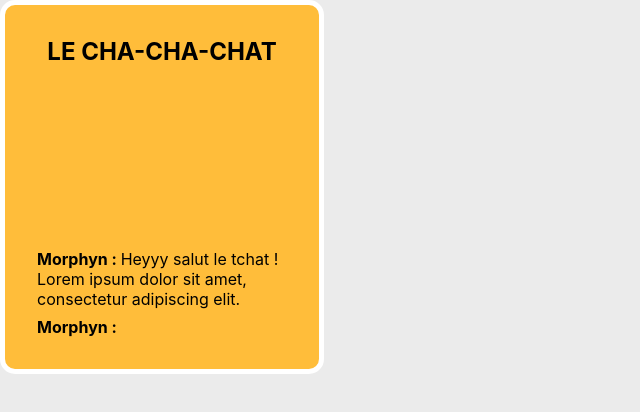
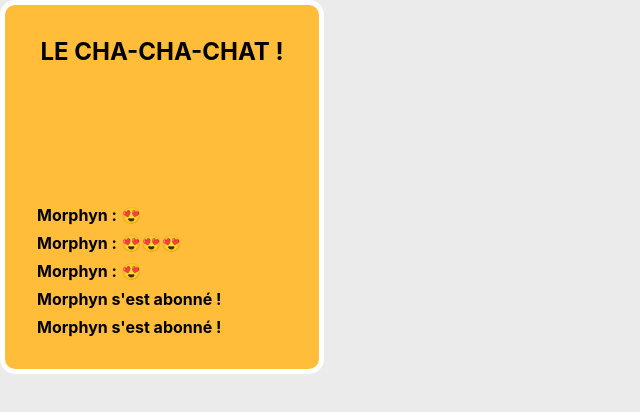
Before and after one commit to matteopof/devweb_project, a React (Create React App) app: page /chat in a window 1280 px wide. Shown: the top 412 px of the page, without its empty margins (0-640 px from the left). Built offline with nearby package versions, Linux system fonts and the light colour scheme.

Commit message:
Chat sub & emojis

```diff
--- a/src/components/chat/chat.json
+++ b/src/components/chat/chat.json
@@ -1,8 +1,17 @@
 [
   {
     "pseudo" : "Morphyn",
-    "comment" : "Heyyy salut le tchat ! Lorem ipsum dolor sit amet, consectetur adipiscing elit."
+    "comment" : "😍"
   },
+  {
+    "pseudo" : "Morphyn",
+    "comment" : "😍😍😍"
+  },
+  {
+    "pseudo" : "Morphyn",
+    "comment" : "😍"
+  },
+
   {
     "pseudo" : "Morphyn",
     "sub": true
@@ -22,6 +31,18 @@
   {
     "pseudo" : "Smoke",
     "comment" : "Bonjourrrr"
+  },
+  {
+    "pseudo" : "Morphyn",
+    "comment" : "😍"
+  },
+  {
+    "pseudo" : "Morphyn",
+    "comment" : "😉"
+  },
+  {
+    "pseudo" : "Morphyn",
+    "comment" : "😉😉"
   },
   {
     "pseudo" : "Morphyn",
@@ -45,6 +66,30 @@
   },
   {
     "pseudo" : "Morphyn",
+    "comment" : "😍😍😍"
+  },
+  {
+    "pseudo" : "Morphyn",
+    "comment" : "😍😍"
+  },
+  {
+    "pseudo" : "Morphyn",
+    "comment" : "😍"
+  },
+  {
+    "pseudo" : "Morphyn",
+    "comment" : "😉"
+  },
+  {
+    "pseudo" : "Morphyn",
+    "comment" : "😉😉"
+  },
+  {
+    "pseudo" : "Morphyn",
+    "comment" : "😍"
+  },
+  {
+    "pseudo" : "Morphyn",
     "comment" : "Heyyy salut le tchat !"
   },
   {
@@ -56,12 +101,28 @@
     "comment" : "Heyyy salut le tchat !"
   },
   {
+    "pseudo" : "Morphyn",
+    "comment" : "😐"
+  },
+  {
+    "pseudo" : "Morphyn",
+    "comment" : "😍"
+  },
+  {
     "pseudo" : "Smoke",
     "comment" : "Bonjourrrr"
   },
   {
     "pseudo" : "Morphyn",
+    "comment" : "😖"
+  },
+  {
+    "pseudo" : "Morphyn",
     "sub": true
+  },
+  {
+    "pseudo" : "Morphyn",
+    "comment" : "😍😍😍"
   },
   {
     "pseudo" : "Morphyn",
@@ -74,14 +135,29 @@
   {
     "pseudo" : "Morphyn",
     "sub": true
+  },{
+    "pseudo" : "Morphyn",
+    "comment" : "😐"
   },
   {
     "pseudo" : "Morphyn",
-    "comment" : "Heyyy salut le tchat !"
+    "comment" : "😄"
   },
   {
     "pseudo" : "Smoke",
     "comment" : "Bonjourrrr"
+  },
+  {
+    "pseudo" : "Morphyn",
+    "comment" : "😖"
+  },
+  {
+    "pseudo" : "Morphyn",
+    "comment" : "😍"
+  },
+  {
+    "pseudo" : "Morphyn",
+    "comment" : "😉😉"
   },
   {
     "pseudo" : "Morphyn",
@@ -94,5 +170,21 @@
   {
     "pseudo" : "Smoke",
     "comment" : "Bonjourrrr"
+  },
+  {
+    "pseudo" : "Morphyn",
+    "comment" : "😖😐😖"
+  },
+  {
+    "pseudo" : "Morphyn",
+    "comment" : "😄😍😍😍😍😍"
+  },
+  {
+    "pseudo" : "Morphyn",
+    "comment" : "😉"
+  },
+  {
+    "pseudo" : "Morphyn",
+    "comment" : "😍"
   }
 ]
--- a/src/components/chat/index.jsx
+++ b/src/components/chat/index.jsx
@@ -1,25 +1,28 @@
 import React, { useEffect, useState }  from 'react';
 import chat from './chat.json';
 
-class Comment extends React.Component { //Un Comment est composé d'un pseudo et d'un contenu
-    render() {
-        return React.createElement(
-            "div",
-            {className: 'mt-1'},
-            React.createElement("span", {className: 'bold'}, this.props.pseudo + ' : '),
-            this.props.content,
-        );
-    }
-}
+const Comment = (pseudo, content) => (
+    <div className='mt-1'>
+        <span className='bold'>
+            {pseudo} :
+        </span>
+        {' ' + content}
+    </div>
+);
+
+const SubComment = (pseudo) => (
+    <div className='mt-1'>
+        <span className='bold'>
+            {pseudo} s'est abonné !
+        </span>
+    </div>
+);
 
 export const Chat = () => {
     const allComments = chat.map((comment) => [
-        React.createElement(
-            Comment,
-            { pseudo: comment["pseudo"], content: comment["comment"] },
-            null)
-        ]); //allComments contient TOUS les commentaires du fichier "chat.json", mis sous la forme de l'objet Comment
-        //COMMENTAIRE À SUPPR PLUS TARD : pour les autres components, travaillez directement sur le tableau chat
+        comment["sub"] === undefined ? Comment(comment["pseudo"],comment["comment"])
+        : ( comment["sub"] ? SubComment(comment["pseudo"]) : null)
+    ]);
 
     const [comments, setComments] = useState([]);
 
@@ -29,18 +32,17 @@ export const Chat = () => {
         if(time < chat.length){
             //Les commentaires stockés dans commentsArray s'ajoutent un à un au tableau comments :
             setTime(time + 1);
+            setComments(comments.concat(allComments[time]));
+        }
 
-            //COMMENTAIRE À SUPPR PLUS TARD : pour les autres components, à la place de cette ligne vous faites vos traitements à vous :
-            setComments(comments.concat(allComments[time])); //if chat[time]["sub"] { }
-        }
-        }, 2000);
+        }, 900);
         return () => clearInterval(timer);
     });
 
     return(
         <>
             <div id="tchatComponent" className="container column">
-                <h2 className='upperCase mt-0 text-center'>Le Cha-Cha-Chat</h2>
+                <h2 className='upperCase mt-0 text-center'>Le cha-cha-chat !</h2>
                 <div className="wrapper">
                     <div id='commentsSection' className="mb-2">
                         {comments.map((comment) => comment)}
--- a/src/components/reactions/index.jsx
+++ b/src/components/reactions/index.jsx
@@ -4,6 +4,7 @@ import happyEmoji from './img/emojiHappy.png';
 import okEmoji from './img/emojiOk.png';
 import badEmoji from './img/emojiBad.png';
 import pukeEmoji from './img/emojiPuke.png';
+import chat from '../chat/chat.json';
 
 import _ from 'lodash';
 
@@ -40,14 +41,20 @@ export const Vote = () => {
     console.log(nbPuke);
 
     const [seconds, setSeconds] = useState(0);
+    const [index, setIndex] = useState(0);
 
     useEffect(() => {
         const interval = setInterval(() => {
             setSeconds(seconds => seconds + 1);
-          let ran = Math.floor(Math.random() * 5)
-            console.log(ran);
-            reacArr.push(ran);
-        }, 1000);
+            setIndex(index + 1);
+            const comment = chat[index]["comment"];
+            if (comment === '😍'){
+                console.log('Coucou Paulo')
+            }
+        // let ran = Math.floor(Math.random() * 5)
+        // console.log(ran);
+        // reacArr.push(ran);
+    }, 900);
     return () => clearInterval(interval);
 }, []);
 
@@ -55,11 +62,11 @@ export const Vote = () => {
 const [displayValue, setDisplayValue] = useState("none");
 
 useEffect(() => {
-          if((nbHappy+nbKiss) > (nbBad+nbPuke) && reacArr.length >= 10){
+    if ((nbHappy + nbKiss) > (nbBad + nbPuke) && reacArr.length >= 10) {
         setDisplayValue("block");
         setMessage("On dirait bien que ça vous plaît !");
     }
-          if((nbHappy+nbKiss) < (nbBad+nbPuke) && reacArr.length >= 10){
+    if ((nbHappy + nbKiss) < (nbBad + nbPuke) && reacArr.length >= 10) {
         setDisplayValue("block");
         setMessage("On va essayer de faire mieux !");
     }
@@ -68,7 +75,7 @@ export const Vote = () => {
 
 return (
     <div className="container column vote_container">
-            <div className="message" style={{display : displayValue}}>
+        <div className="message" style={{ display: displayValue }}>
             <p>{message}</p>
         </div>
         <div className="voteGraph">
```
Lines whose indentation alone changed are shown as unchanged.
